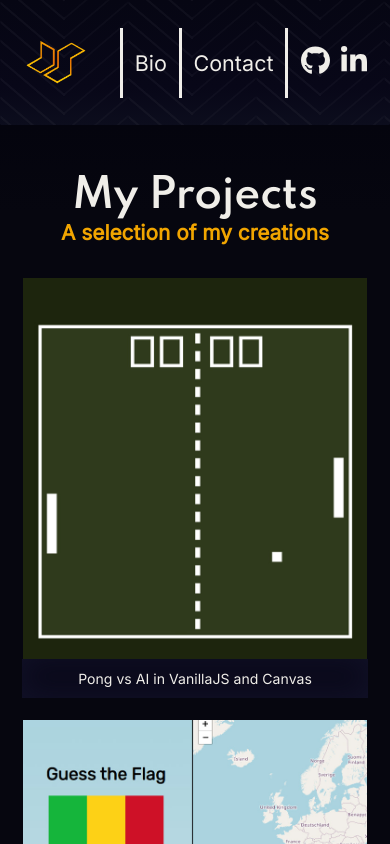
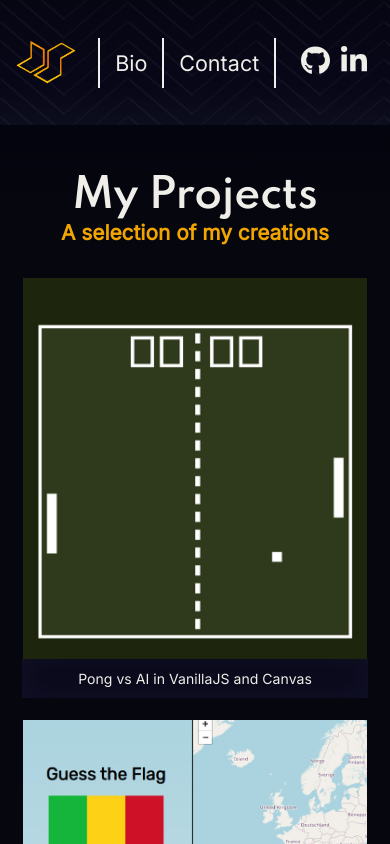
Before and after one commit to jasaj316/dev-portfolio, a Vue app: page /#/ in a window 390 px wide. Shown: the top 844 px of the page. Built offline with nearby package versions, Linux system fonts and the light colour scheme.

Commit message:
improved card appearance, fixed modal arrows, mobile scaling

```diff
--- a/src/App.vue
+++ b/src/App.vue
@@ -233,8 +233,8 @@ nav {
 nav a {
   text-align: center;
   font-size: calc(1.2rem + .6vw);
-  padding-left: calc(2vw + 2rem);
-  padding-right: calc(2vw + 2rem);
+  padding-left: calc(2.2vw + 1.6rem);
+  padding-right: calc(2.2vw + 1.6rem);
   border-left: 3px solid #f0eee9;
   padding-top: 22px;
   padding-bottom: 22px;
@@ -320,11 +320,11 @@ main p {
 }
 
 /* Media generals */
-@media only screen and (max-width: 890px) {
+@media only screen and (max-width: 840px) {
   nav a {
     right: auto;
-    padding-left: calc(9vw - 2.8rem);
-    padding-right: calc(9vw - 2.8rem);
+    padding-left: calc(19vw - 7.2rem);
+    padding-right: calc(19vw - 7.2rem);
   }
 
   .links {
@@ -349,6 +349,7 @@ main p {
   #header-main a>div:nth-of-type(1) {
     margin: calc(6vw - 0.2rem);
     margin-right: 0;
+    padding: 0;
   }
 
   .title-text {
@@ -384,25 +385,31 @@ main p {
     text-align: center;
     padding: 0rem 1rem;
   }
+
 }
 
 /* Tiny screens */
 @media only screen and (max-width: 400px) {
   nav a {
     right: auto;
-    padding-left: 3vw;
-    padding-right: 3vw;
+    padding-top: 12px;
+    padding-bottom: 12px;
+    border-width: 2px;
+  }
+
+  nav a:last-of-type {
+    border-width: 2px;
   }
 
   #header-main a>div:nth-of-type(1) {
-    margin: calc(6vw - 0.6rem);
+    margin: calc(6vw - 1rem);
     margin-right: 0;
   }
 
   .logo img {
     width: calc(3vw + 50px);
     margin-top: 0.2rem;
-    padding: 0.1rem;
+    padding-left: 0.5rem;
     height: auto;
   }
 
--- a/src/components/Modal.vue
+++ b/src/components/Modal.vue
@@ -13,11 +13,11 @@ const arrowDirs: string[] = ["l", "r"]
     </div>
     <div class="center-bg">
       <button id="left-button" @click.stop="$emit('btnClicked', arrowDirs[0])">
-        &#x2B05;
+        &lt;-
       </button>
       <img class="modal-img" :src="props.src" :alt="props.alt" />
       <button id="right-button" @click.stop="$emit('btnClicked', arrowDirs[1])">
-        &#10145;
+        ->
       </button>
     </div>
     <aside class="subtitle-bg ">
```
